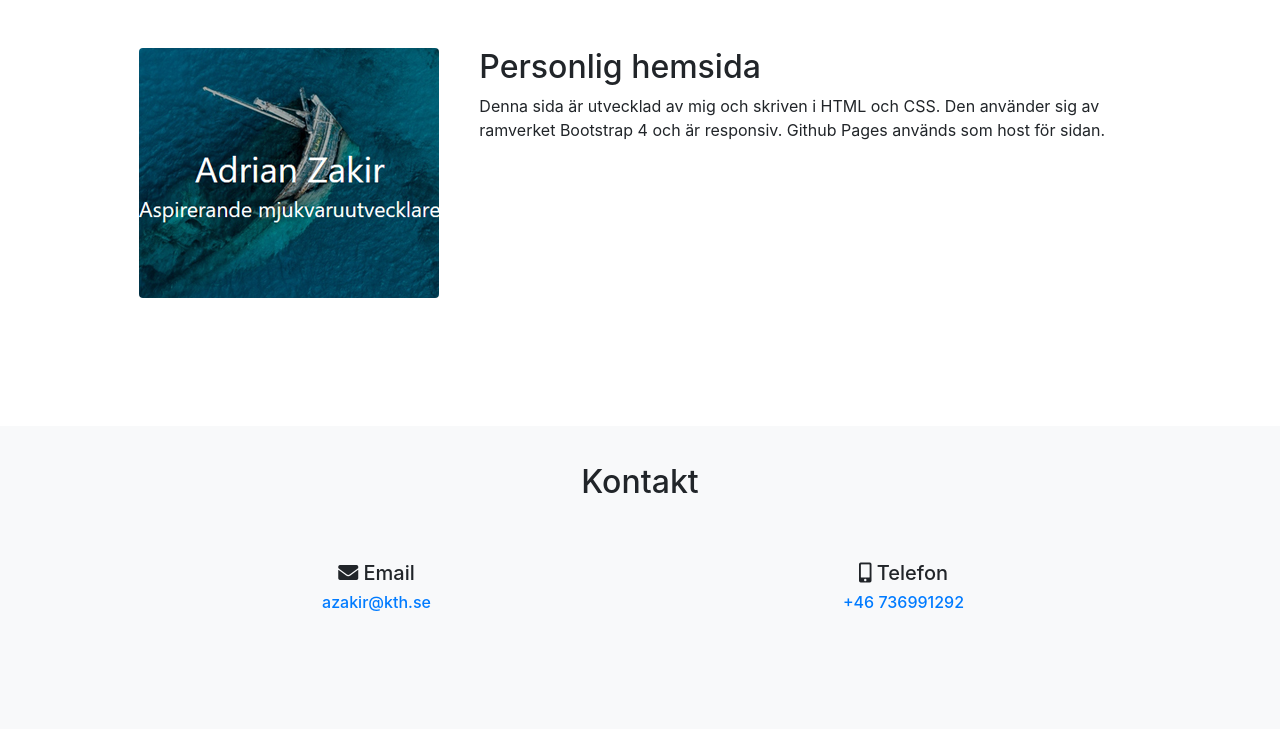
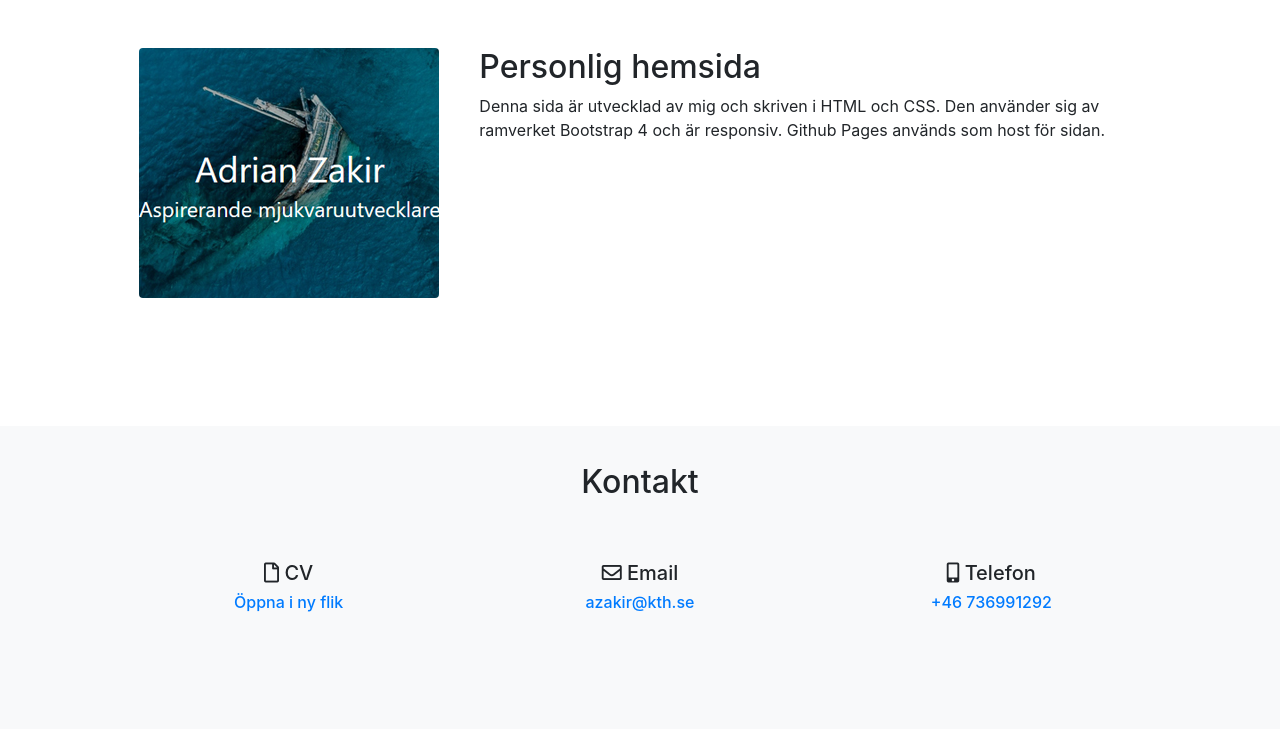
Before and after one commit to adzak/adzak.github.io, a website with bundled scripts: page index.html in a window 1280 px wide. Shown: the part 3367-4096 px from the top of the page. Built offline with nearby package versions, Linux system fonts and the light colour scheme.

Commit message:
Small fixes and added CV

```diff
--- a/index.html
+++ b/index.html
@@ -50,12 +50,9 @@
                 <div class="col-md-6">
                     <h2>Om mig</h2>
                     <h4>Hejsan! Jag är Adrian 👋</h4>
-                    <p class="lead">I februari 2019 tar jag examen som dataingenjör från Kungliga Tekniska Högskolan. Jag är supertaggad på att komma ut i arbetslivet och visa vad jag kan för att bli en grym mjukvaruutvecklare!
-                    </p>
-                    <p class="lead">Som person har jag alltid haft ett kreativt intresse, där det främsta verktyget har varit datorn för att få utlopp till min kreativitet. Detta kan vara från att koda program som kan hjälpa mig eller mina vänner, eller att lösa logiska problem med hjälp av mjukvara.
-                    </p>
-                    <p class="lead">Jag föredrar att ha många boller i luften, dels för att det är en kul utmaning att skapa en överblicksbild och prioritera vad som ska göras och att det börjar klia i fingrarna när jag inte har något att göra. Jag försöker därför att hålla på med projekt och aktiviteter. Det projekt jag jobbar på just nu är mitt examensarbete, där jag och min partner kodar och utvecklar en sparapplikation till mobilen som ska motivera användaren till att spara mer pengar på ett enkelt och kul sätt.
-                    </p>
+                    <p class="lead">I februari 2019 tar jag examen som dataingenjör från Kungliga Tekniska Högskolan. Jag är supertaggad på att komma ut i arbetslivet och visa vad jag kan för att bli en grym mjukvaruutvecklare!</p>
+                    <p class="lead">Som person har jag alltid haft ett kreativt intresse, där det främsta verktyget har varit datorn för att få utlopp till min kreativitet. Detta kan vara från att koda program som kan hjälpa mig eller mina vänner, eller att lösa logiska problem med hjälp av mjukvara.</p>
+                    <p class="lead">Jag föredrar att ha många boller i luften, dels för att det är en kul utmaning att skapa en överblicksbild och prioritera vad som ska göras och att det börjar klia i fingrarna när jag inte har något att göra. Jag försöker därför att hålla på med projekt och aktiviteter. Det projekt jag jobbar på just nu är mitt examensarbete, där jag och min partner kodar och utvecklar en sparapplikation till mobilen som ska motivera användaren till att spara mer pengar på ett enkelt och kul sätt.</p>
                     <p class="lead">Låter något av detta intressant så tveka inte att kontaka mig :)<p>
                     <p class="small">PS. Det gömmer sig en liten katt här. Kan du hitta den?</p>
                 </div>
@@ -75,7 +72,7 @@
                     <br>
                     <br>
                     <h4>Programmera</h4>
-                    <p>Jag gillar att programmera eftersom det är en process som involverar problemlösning och kreativt tänkande<p>
+                    <p>Jag gillar att programmera eftersom det är en process som involverar problemlösning och kreativt tänkande.<p>
                 </div>
                 <div class="col-md-3 how-img">
                     <img src="img/strand.jpg" class="img-fluid rounded" alt="" />
@@ -163,11 +160,15 @@
                 </div>
             </div>
             <div class="row">
-                <div class="col-md-6 text-center">
-                    <h5><i class="fas fa-envelope"></i> Email</h5>
+                <div class="col-md-4 text-center">
+                    <h5><i class="far fa-file"></i> CV</h5>
+                    <h6><a target="_blank" rel="noopener noreferrer" href="https://resume.io/r/7yegUVQLe">Öppna i ny flik</a></h6>
+                </div>
+                <div class="col-md-4 text-center">
+                    <h5><i class="far fa-envelope"></i> Email</h5>
                     <h6><a href="mailto:azakir@kth.se">azakir@kth.se</a></h6>
                 </div>
-                <div class="col-md-6 text-center">
+                <div class="col-md-4 text-center">
                     <h5><i class="fas fa-mobile-alt"></i> Telefon</h5>
                     <h6><a href="#kontakt">+46 736991292</a></h6>
                 </div>
```
